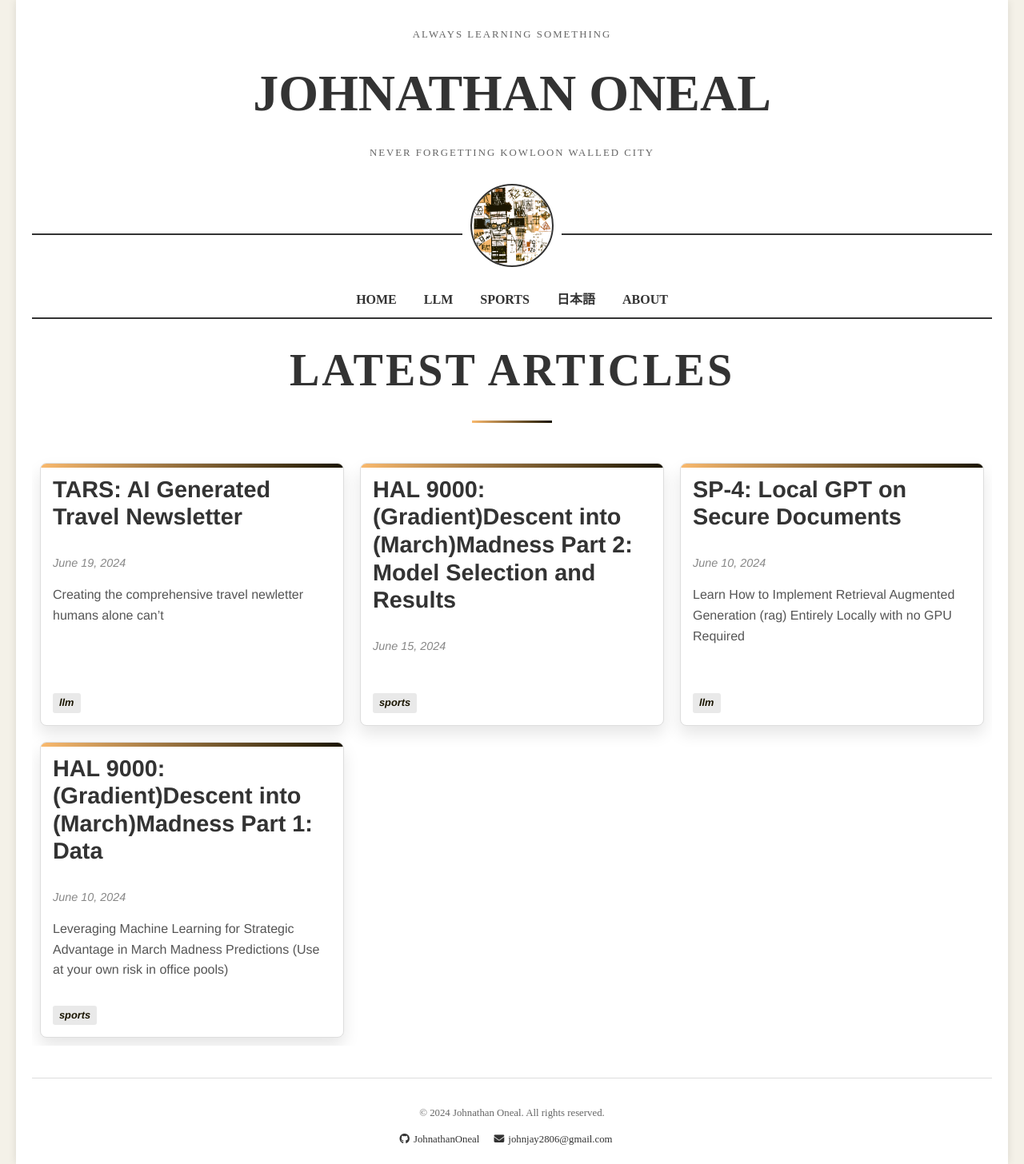
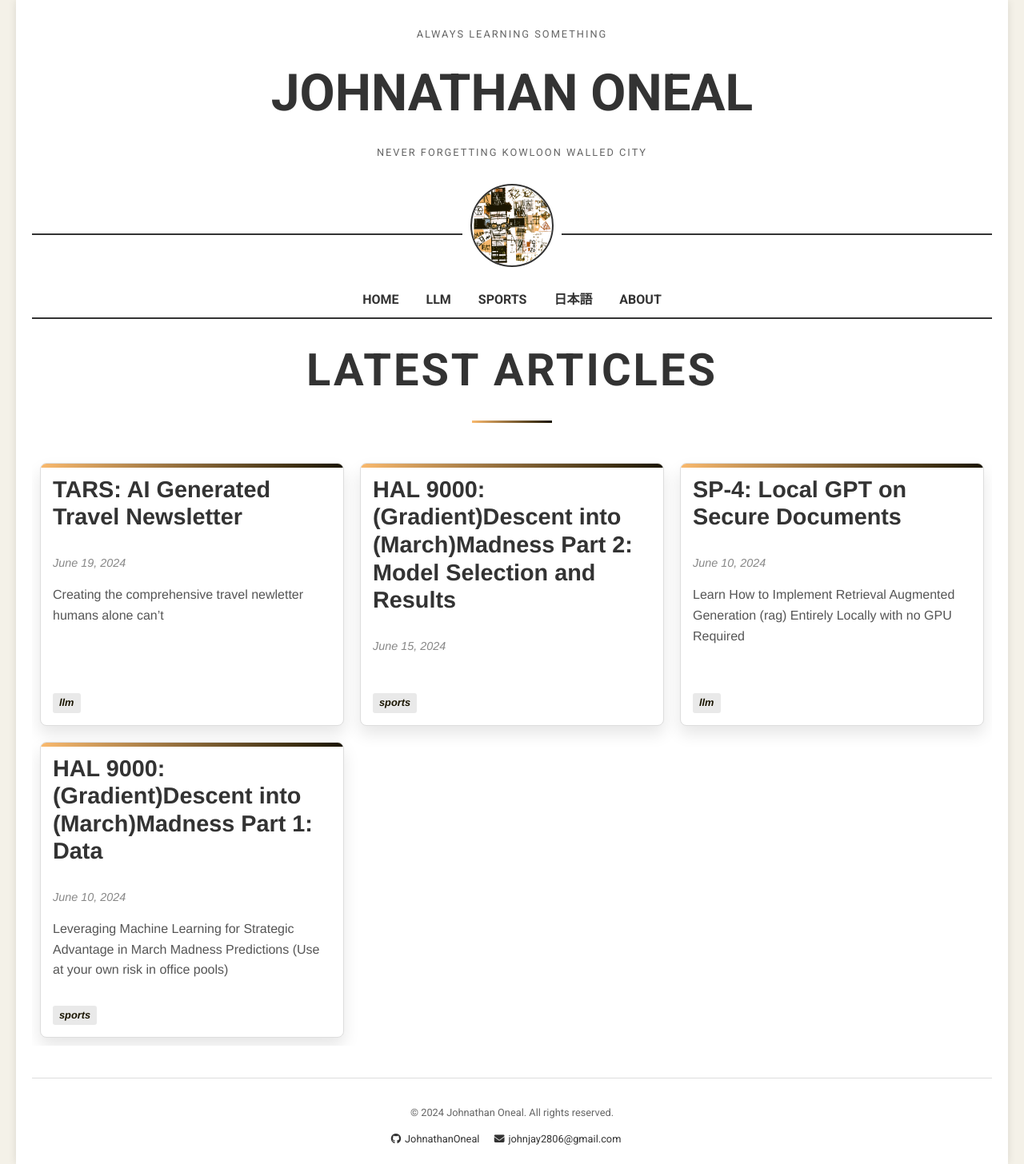
Before and after one commit to JohnathanOneal/JohnathanOneal.github.io, a Jekyll site: the page built from docs/index.markdown, in a window 1280 px wide. Shown: the whole page at 80% size. Built offline with Jekyll 4.4.1, drawn with Linux system fonts in a browser that asks for light colours.

Commit message:
update font family

```diff
--- a/docs/_layouts/default.html
+++ b/docs/_layouts/default.html
@@ -6,6 +6,7 @@
     <title>{% if page.title %}{{ page.title }} | {% endif %}{{ site.title }}</title>
     <link rel="stylesheet" href="{{ '/assets/css/styles.css' | relative_url }}">
     <link rel="stylesheet" href="https://cdnjs.cloudflare.com/ajax/libs/font-awesome/6.4.0/css/all.min.css">
+    <link href="https://fonts.googleapis.com/css2?family=Roboto:wght@400;700&display=swap" rel="stylesheet">
     <script src="{{ '/assets/js/logo-effect.js' | relative_url }}" defer></script>
 </head>
 <body>
--- a/docs/assets/css/styles.css
+++ b/docs/assets/css/styles.css
@@ -1,6 +1,6 @@
 /* Base styles */
 body {
-    font-family: 'Times New Roman', Times, serif;
+    font-family: 'Roboto', Arial, sans-serif;
     line-height: 1.6;
     color: #333;
     background-color: #f4f1e8;
```
